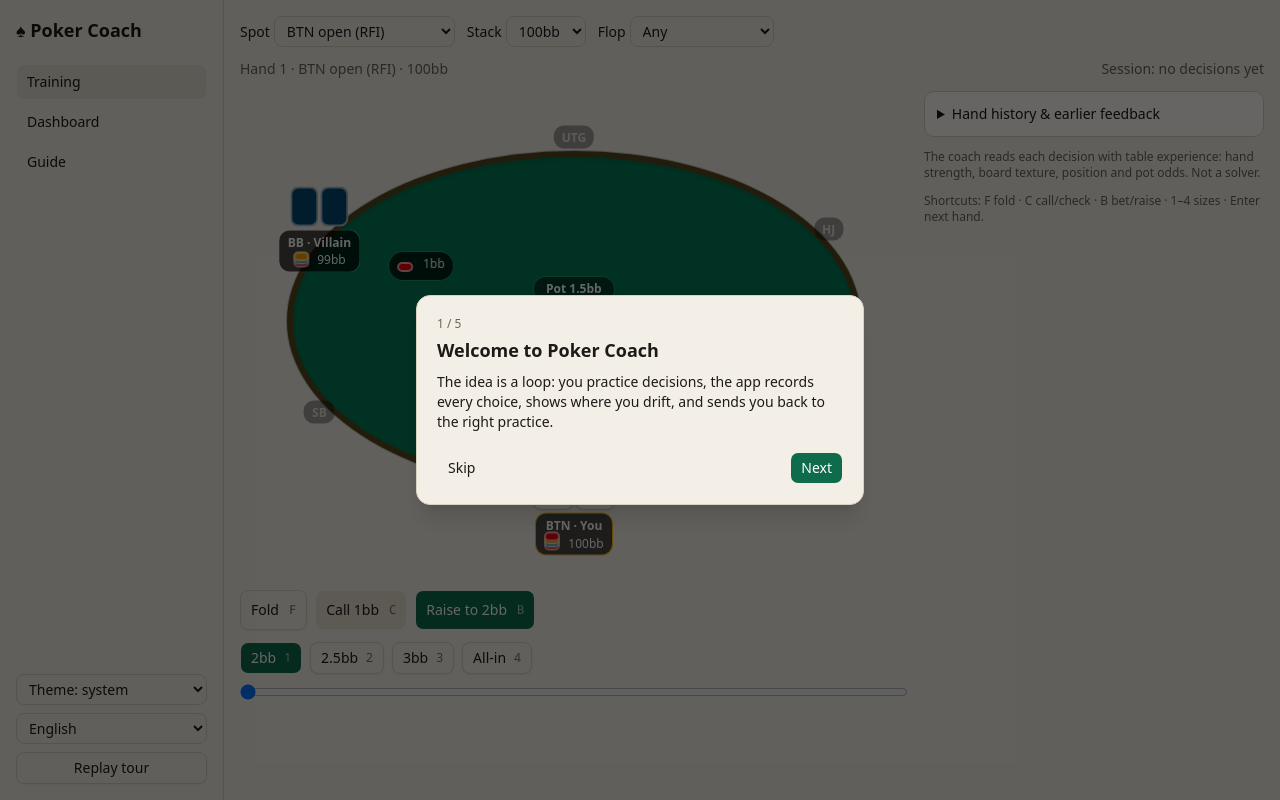
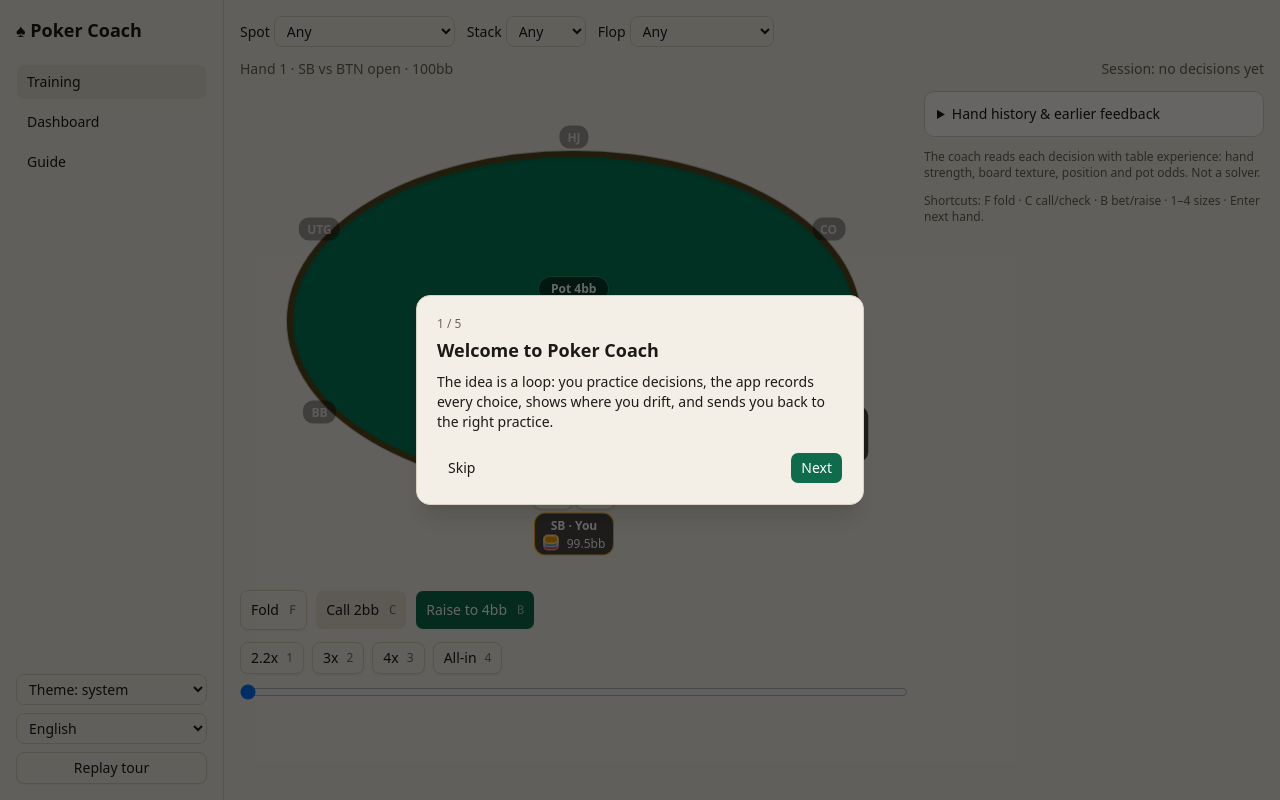
Before and after one commit to warlissoncg/poker-coach, a Next.js app in the folder web/: page / in a window 1280 px wide. Built offline with nearby package versions, Linux system fonts and the light colour scheme.

Commit message:
Default drill filters to Any and support weak-spot targeting

```diff
--- a/web/src/game/drill.ts
+++ b/web/src/game/drill.ts
@@ -6,7 +6,7 @@
 export type Scenario = PreflopSpot;
 export const SCENARIOS: Scenario[] = ["btn_open", "sb_open", "bb_defend", "sb_vs_open", "facing_3bet"];
 export interface DrillOptions { scenario: Scenario | "any"; stackBB: number | "any"; texture: Texture | "any" }
-export const DEFAULT_OPTIONS: DrillOptions = { scenario: "btn_open", stackBB: 100, texture: "any" };
+export const DEFAULT_OPTIONS: DrillOptions = { scenario: "any", stackBB: "any", texture: "any" };
 export type Deviation = "" | "tight" | "loose" | "aggressive" | "passive";
 export interface Why { kind: "pre" | "facing" | "bet"; chen?: number; tier?: Tier; tex?: Texture; need?: number }
 export interface Feedback { spot: string; action: string; preferred: string[]; acceptable: string[]; verdict: "good" | "ok" | "miss" | "grave"; score: number; deviation: Deviation; why: Why; variant: number; bad?: "fold_free" | "fold_strong" }
@@ -34,9 +34,11 @@
   return { street: x.street, who: x.playerId === HERO ? "you" : "opp", type: a.type, amount: a.type === "raise" ? a.to : a.type === "call" || a.type === "bet" ? x.added : undefined };
 }
 
-export function newDrill(rng: Rng = Math.random, o: Partial<DrillOptions> = {}): Drill {
+export function newDrill(rng: Rng = Math.random, o: Partial<DrillOptions> = {}, preferredScenario?: Scenario): Drill {
   const opts = { ...DEFAULT_OPTIONS, ...o };
-  const scenario = opts.scenario === "any" ? SCENARIOS[Math.floor(rng() * SCENARIOS.length)] : opts.scenario;
+  const scenario = opts.scenario === "any"
+    ? preferredScenario && rng() < 0.7 ? preferredScenario : SCENARIOS[Math.floor(rng() * SCENARIOS.length)]
+    : opts.scenario;
   const stackBB = opts.stackBB === "any" ? [40, 100, 200][Math.floor(rng() * 3)] : opts.stackBB;
   const s = SETUPS[scenario];
   let d = newDeck(rng);
```
